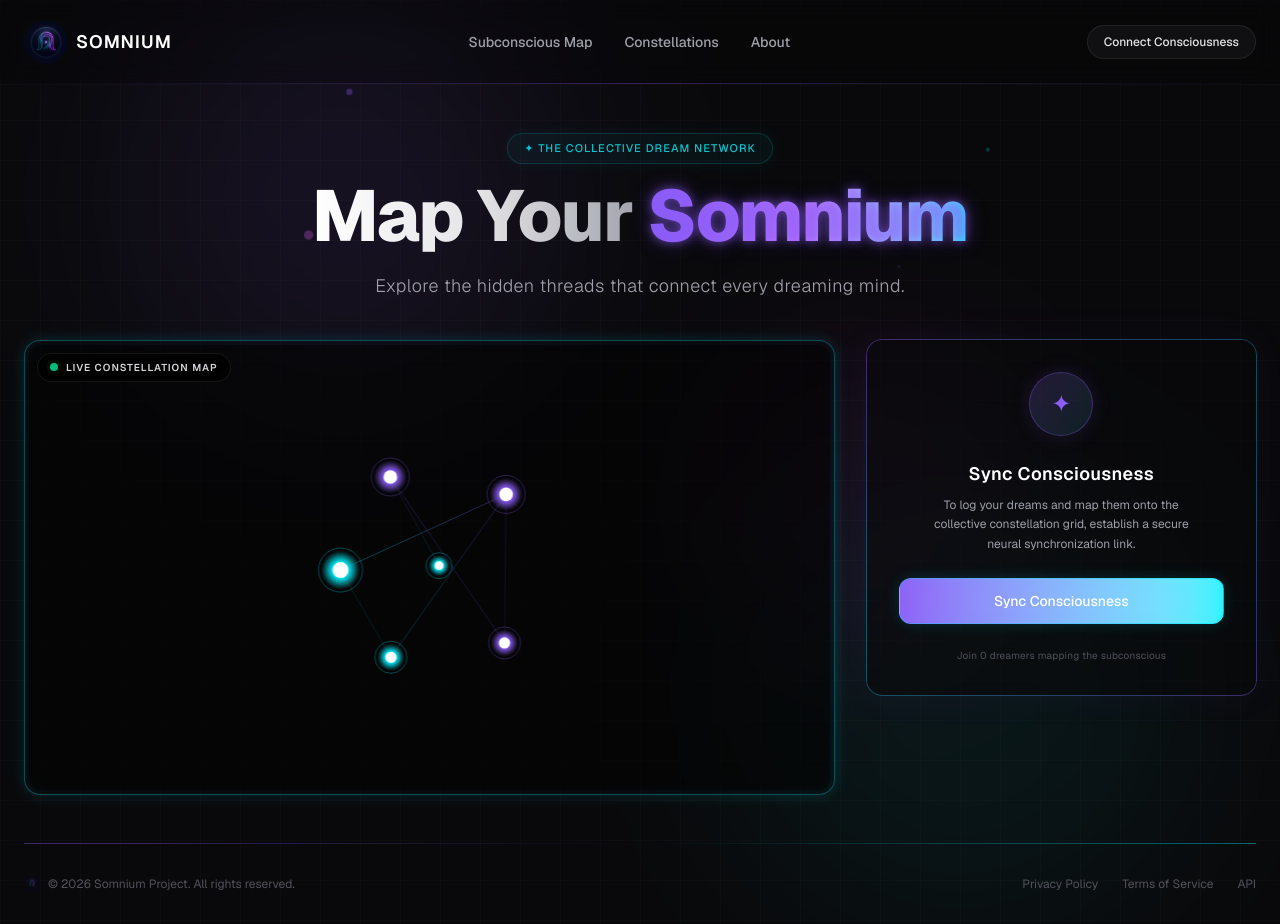
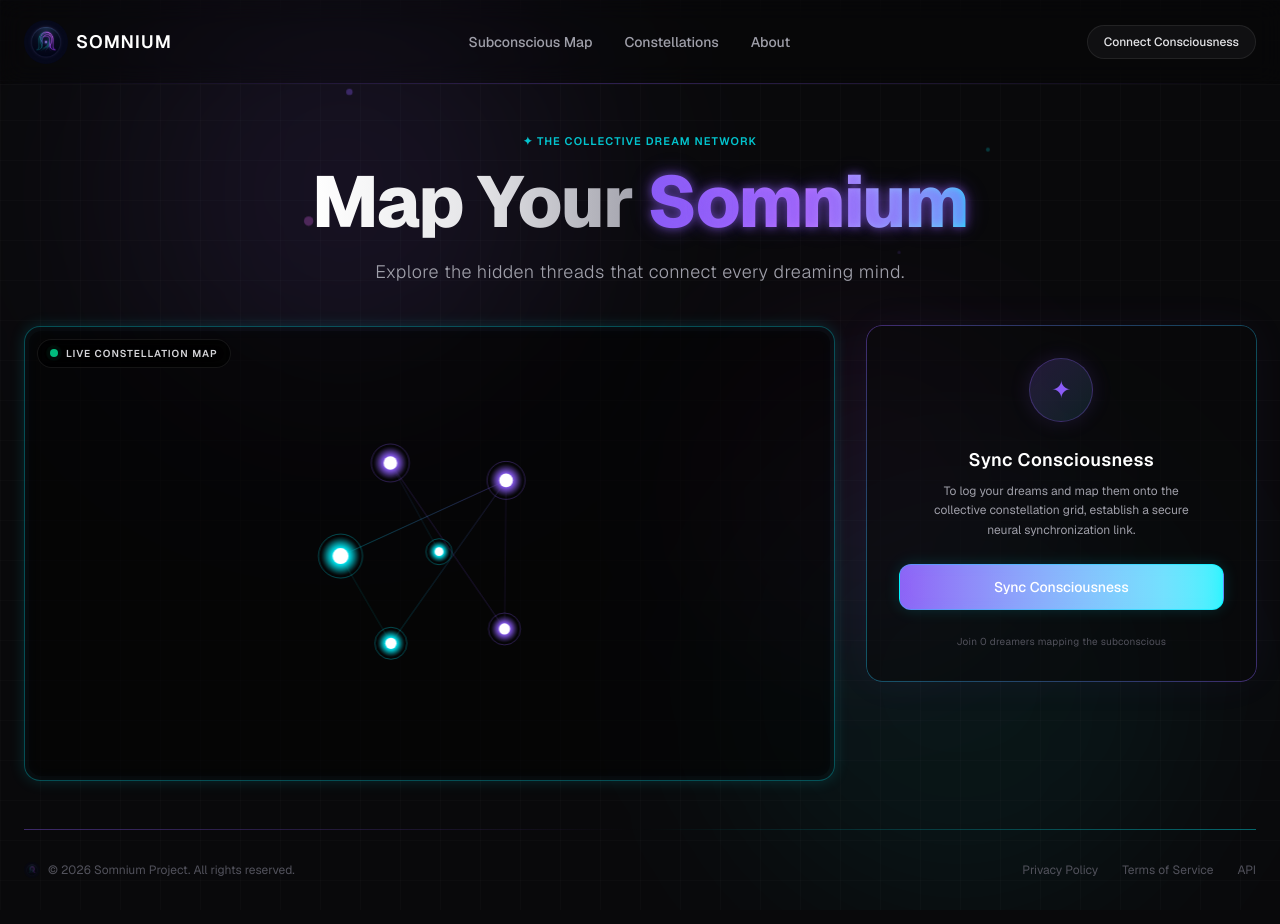
Before and after one commit to iamyoussef2005/Somnium, a Next.js app: page / in a window 1280 px wide. Built offline with nearby package versions, Linux system fonts and the light colour scheme; no server answers; the database is empty.

Commit message:
ui: remove capsule border and shadow frame from network badge

```diff
--- a/src/app/page.tsx
+++ b/src/app/page.tsx
@@ -94,9 +94,9 @@ export default function Home() {
           <div className="absolute bottom-8 -left-4 w-2 h-2 rounded-full bg-fuchsia-400/40 animate-float-particle" style={{ animationDelay: "-4s" }} />
           <div className="absolute -bottom-2 right-16 w-1 h-1 rounded-full bg-cosmic-purple/40 animate-float-particle" style={{ animationDelay: "-6s" }} />
 
-          {/* Badge/pill above headline */}
+          {/* Badge above headline */}
           <div className="flex justify-center mb-4">
-            <span className="inline-flex items-center gap-1.5 px-4 py-1.5 rounded-full text-[11px] font-medium tracking-widest uppercase text-cosmic-teal/80 border border-cosmic-teal/15 bg-cosmic-teal/[0.04] shadow-[0_0_15px_rgba(0,242,254,0.06)]">
+            <span className="inline-flex items-center gap-1.5 text-[11px] font-semibold tracking-widest uppercase text-cosmic-teal/80">
               ✦ The Collective Dream Network
             </span>
           </div>
```
